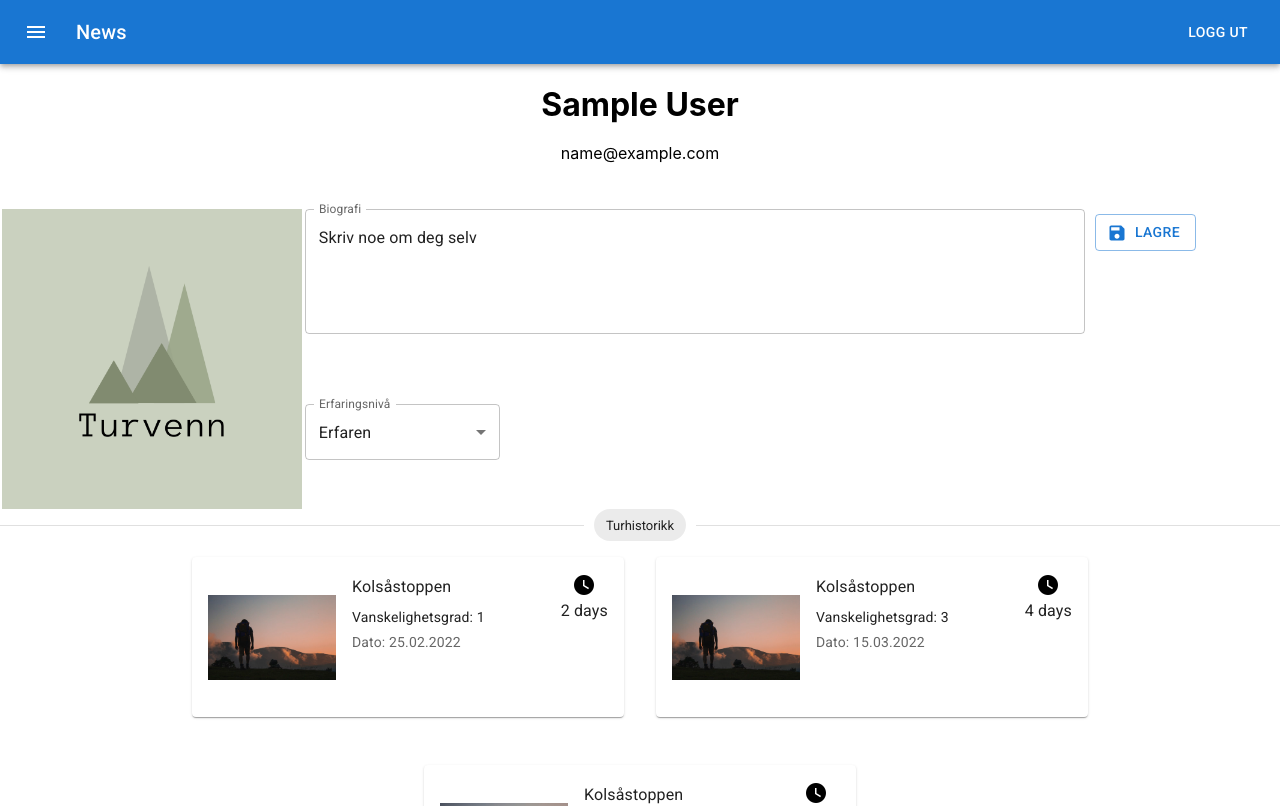
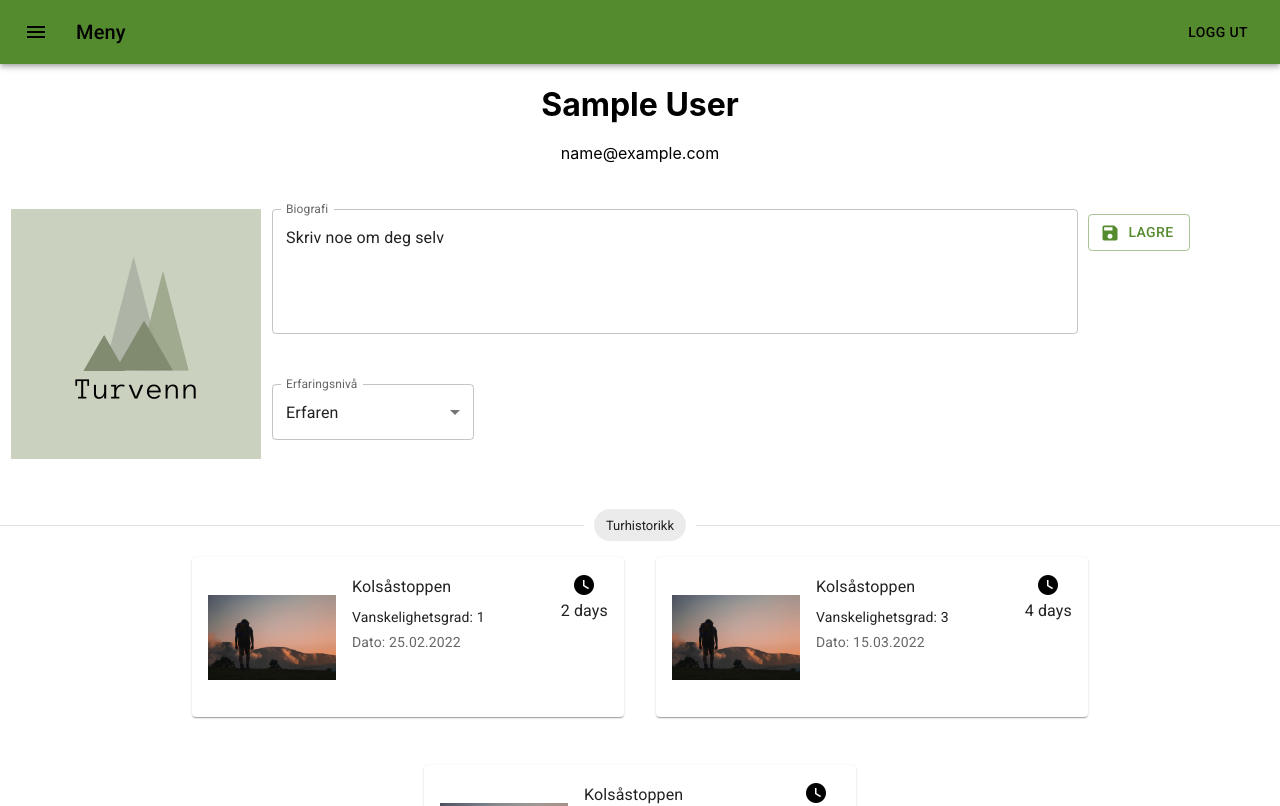
Before and after one commit to eriksalv/turvenn-tdt4140, a React (Create React App) app in the folder frontend/: page /profile in a window 1280 px wide. Shown: the top 806 px of the page. Built offline with nearby package versions, Linux system fonts and the light colour scheme; sample sign-in values are in the browser's storage.

Commit message:
Made default theme (#20)

```diff
--- a/frontend/src/App.js
+++ b/frontend/src/App.js
@@ -1,6 +1,9 @@
 import { BrowserRouter as Router, Route, Routes } from 'react-router-dom';
 import React from 'react';
 import { ToastContainer } from 'react-toastify';
+import { createTheme, ThemeProvider } from '@mui/material/styles';
+import { Button } from '@mui/material';
+import { blue, purple } from '@mui/material/colors';
 import Login from './pages/Login';
 import Register from './pages/Register';
 import CreateTrip from './pages/CreateTrip';
@@ -10,9 +13,27 @@ import Home from './pages/Home';
 import ProfilePage from './pages/ProfilePage';
 import 'react-toastify/dist/ReactToastify.css';
 
+const theme = createTheme({
+  palette: {
+    primary: {
+      light: '#85bb5c',
+      main: '#558b2f',
+      dark: '#00897b',
+      contrastText: '#000000'
+    },
+    secondary: {
+      light: '#4ebaaa',
+      main: '#00897b',
+      dark: '#005b4f',
+      contrastText: '#fff'
+    },
+    test: blue
+  }
+});
+
 function App() {
   return (
-    <>
+    <ThemeProvider theme={theme}>
       <Router>
         <Header />
         <Routes>
@@ -26,7 +47,7 @@ function App() {
         </Routes>
       </Router>
       <ToastContainer />
-    </>
+    </ThemeProvider>
   );
 }
 
--- a/frontend/src/components/Header.jsx
+++ b/frontend/src/components/Header.jsx
@@ -36,7 +36,7 @@ function Header() {
             <MenuIcon />
           </IconButton>
           <Typography variant="h6" component="div" sx={{ flexGrow: 1 }}>
-            News
+            Meny
           </Typography>
           {user ? (
             <Button color="inherit" onClick={onLogout}>
--- a/frontend/src/pages/Login.jsx
+++ b/frontend/src/pages/Login.jsx
@@ -104,7 +104,7 @@ function Login() {
               fullWidth
               variant="contained"
               id="onSubmit"
-              color="success"
+              color="secondary"
               onClick={onSubmit}
             >
               Logg inn
--- a/frontend/src/pages/ProfilePage.css
+++ b/frontend/src/pages/ProfilePage.css
@@ -21,12 +21,13 @@
 }
 
 #profilePic {
-  width: 25%;
-  height: 300px;
-  margin: auto;
+  width: 20%;
+  height: 250px;
+  margin-right: 10px;
+  margin-left: 10px;
 }
 .experienceBox {
-  margin-top: 70px;
+  margin-top: 50px;
   width: 20%;
 }
 
--- a/frontend/src/pages/Register.jsx
+++ b/frontend/src/pages/Register.jsx
@@ -1,4 +1,4 @@
-import { TextField, Grid, Paper, Avatar, Button } from '@mui/material';
+import { TextField, Grid, Paper, Button } from '@mui/material';
 import React, { useState, useEffect } from 'react';
 import { useSelector, useDispatch } from 'react-redux';
 import { useNavigate, Link } from 'react-router-dom';
--- /dev/null
+++ b/frontend/src/theme/colorPalette.jsx
@@ -0,0 +1,22 @@
+import { createTheme, ThemeProvider } from '@mui/material/styles';
+import { blue, purple } from '@mui/material/colors';
+import Button from '@mui/material/Button';
+
+const theme = createTheme({
+  palette: {
+    primary: {
+      light: '#99d066',
+      main: '#689f38',
+      dark: '#387002',
+      contrastText: '#000000'
+    },
+    secondary: {
+      light: '#4ebaaa',
+      main: '#00897b',
+      dark: '#005b4f',
+      contrastText: '#fff'
+    }
+  }
+});
+
+export default theme;
```
Also changed, not shown: frontend/src/components/profilepic.jsx (added), 1 other file (tests, documents, lock files or other folders).
